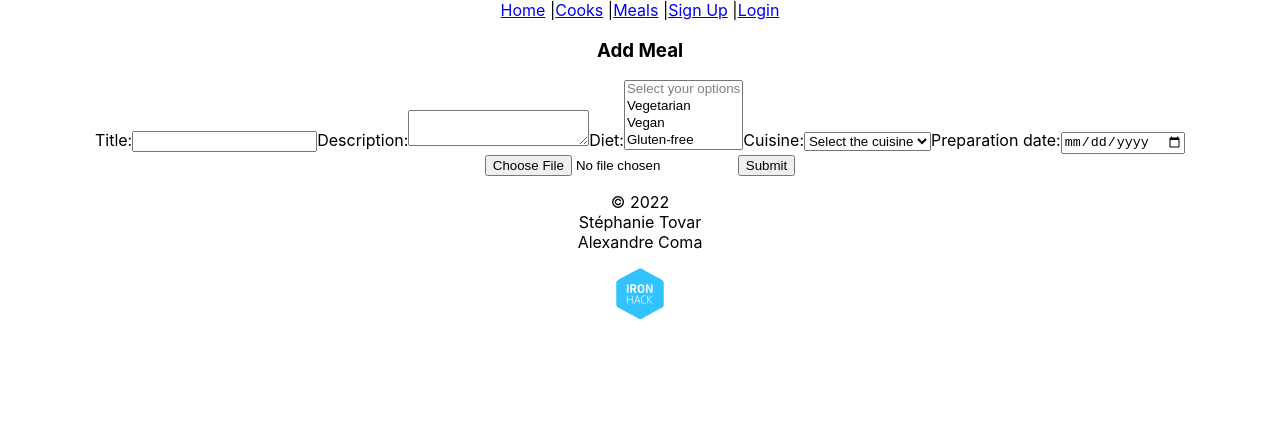
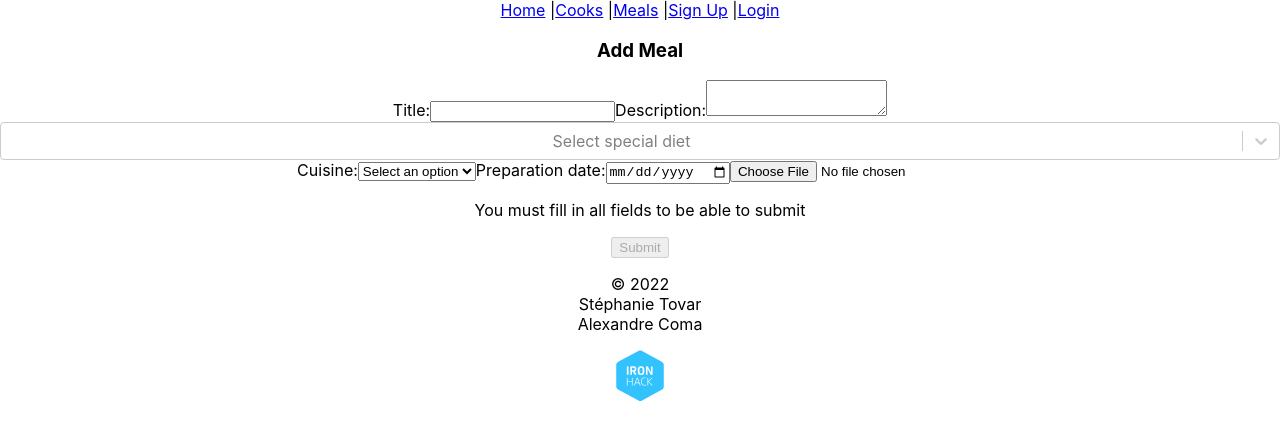
Before and after one commit to meal-next-door/client, a React (Create React App) app: page /create-meal in a window 1280 px wide. Shown: the top 440 px of the page. Built offline with nearby package versions, Linux system fonts and the light colour scheme; no server answers.

Commit message:
add multiple select in forms, modify code according to change in model, protected submit button and fix navbar

```diff
--- a/package.json
+++ b/package.json
@@ -11,6 +11,7 @@
     "react-dom": "^18.2.0",
     "react-router-dom": "^6.3.0",
     "react-scripts": "5.0.1",
+    "react-select": "^5.4.0",
     "web-vitals": "^2.1.4"
   },
   "scripts": {
--- a/src/App.js
+++ b/src/App.js
@@ -51,7 +51,7 @@ function App() {
 
   return (
     <div className="App">
-      <Navbar />
+      <Navbar refreshMeals={getAllMeals} />
 
       <Routes>
         <Route path="/" element={<HomePage users={users} meals={meals} />} />
--- a/src/components/CreateMeal.js
+++ b/src/components/CreateMeal.js
@@ -2,6 +2,7 @@ import { useState, useContext } from "react";
 import axios from "axios";
 import { AuthContext } from "../context/auth.context";
 import { useNavigate } from "react-router-dom";
+import Select from 'react-select';
 
 function AddMeal(props) {
     const [title, setTitle] = useState("");
@@ -9,9 +10,13 @@ function AddMeal(props) {
     const [diet, setDiet] = useState("");
     const [cuisine, setCuisine] = useState("");
     const [date, setDate] = useState("");
-    const { user } = useContext(AuthContext);
+
+    const [isValid, setIsValid] = useState(false);
+
     const navigate = useNavigate();
     const [errorMsg, setErrorMsg] = useState("");
+
+    const { user } = useContext(AuthContext);
     const storedToken = localStorage.getItem("authToken");
 
 
@@ -20,11 +25,9 @@ function AddMeal(props) {
         e.preventDefault();
         setErrorMsg("");
 
-        const requestBody = { title, description, diet, cuisine, date, cookId: user?._id };
+        const dietArr = diet.map(e => e.value)
 
-        props.refreshMeals((prevMeals) => {
-            return [requestBody, ...prevMeals];
-        })
+        const requestBody = { title, description, diet: dietArr, cuisine, date, cookId: user?._id };
 
         axios
             .post(
@@ -35,7 +38,10 @@ function AddMeal(props) {
                 setDiet("");
                 setCuisine("");
                 setDate("");
-                navigate(`/meals`)
+                navigate(`/meals`);
+                props.refreshMeals((prevMeals) => {
+                    return [requestBody, ...prevMeals];
+                })
             })
             .catch((error) => {
                 setErrorMsg("oops, error posting a new meal");
@@ -43,6 +49,23 @@ function AddMeal(props) {
             });
     };
 
+
+    const handleSelect = (e) => {
+        setDiet(e)
+        setIsValid(true)
+    }
+
+    // Select options using React-Select
+    const options = [
+        { value: 'vegetarian', label: 'Vegetarian' },
+        { value: 'vegan', label: 'Vegan' },
+        { value: 'gluten-free', label: 'Gluten-free' },
+        { value: 'dairy-free', label: 'Dairy-free' },
+        { value: 'allergens-free', label: 'Allergens-free' },
+        { value: 'sugar-free', label: 'Sugar-free' },
+        { value: 'kosher', label: 'Kosher' },
+        { value: 'halal', label: 'Halal' }
+    ]
 
 
     return (
@@ -63,6 +86,7 @@ function AddMeal(props) {
                     name="title"
                     value={title}
                     onChange={(e) => setTitle(e.target.value)}
+                    required
                 />
 
                 <label>Description:</label>
@@ -71,25 +95,15 @@ function AddMeal(props) {
                     name="description"
                     value={description}
                     onChange={(e) => setDescription(e.target.value)}
+                    required
                 />
 
-                <label>Diet:</label>
-                <select value={diet} onChange={(e) => setDiet(e.target.value)} multiple>
-                    <option value="" disabled selected>Select your options</option>
-                    <option value="vegetarian">Vegetarian</option>
-                    <option value="vegan">Vegan</option>
-                    <option value="gluten-free">Gluten-free</option>
-                    <option value="dairy-free">Dairy-free</option>
-                    <option value="allergens-free">Allergens-free</option>
-                    <option value="sugar-free">Sugar-free</option>
-                    <option value="kosher">Kosher</option>
-                    <option value="halal">Halal</option>
-                    <option value="none">None</option>
-                </select>
+
+                <Select options={options} onChange={handleSelect} placeholder="Select special diet" isMulti />
 
                 <label>Cuisine:</label>
-                <select value={cuisine} onChange={(e) => setCuisine(e.target.value)}>
-                    <option value="" disabled selected>Select the cuisine</option>
+                <select value={cuisine} onChange={(e) => setCuisine(e.target.value)} required>
+                    <option value="" disabled selected>Select an option</option>
                     <option value="chinese">Chinese</option>
                     <option value="french">French</option>
                     <option value="greek">Greek</option>
@@ -110,12 +124,13 @@ function AddMeal(props) {
                     name="date"
                     value={date}
                     onChange={(e) => setDate(e.target.value)}
+                    required
                 />
 
-                <input type="file"
-                />
+                <input type="file" />
 
-                <button type="submit">Submit</button>
+                {!isValid && <p>You must fill in all fields to be able to submit</p>}
+                <button type="submit" disabled={!isValid}>Submit</button>
             </form>
         </div>
     );
--- a/src/pages/EditMeal.js
+++ b/src/pages/EditMeal.js
@@ -1,7 +1,8 @@
 import axios from "axios";
-import { useEffect, useState } from "react";
-import { useParams, useNavigate } from "react-router-dom";
-
+import { useEffect, useState, useContext } from "react";
+import { useParams, useNavigate, NavLink } from "react-router-dom";
+import Select from 'react-select';
+import { AuthContext } from "../context/auth.context";
 
 function EditMeal() {
     const [title, setTitle] = useState("");
@@ -10,21 +11,25 @@ function EditMeal() {
     const [cuisine, setCuisine] = useState("");
     const [date, setDate] = useState("");
     const [cook, setCook] = useState("");
+
+    const [isValid, setIsValid] = useState(false);
+
     const { mealId } = useParams();
     const navigate = useNavigate();
+
     const storedToken = localStorage.getItem("authToken");
+    const { user } = useContext(AuthContext);
 
     useEffect(() => {
         axios
             .get(`${process.env.REACT_APP_API_URL}/meals/${mealId}`)
             .then((response) => {
-                const mealToUpdate = response.data;
-                setTitle(mealToUpdate.title);
-                setDescription(mealToUpdate.description);
-                setDiet(mealToUpdate.diet);
-                setCuisine(mealToUpdate.cuisine);
-                setDate(mealToUpdate.date);
-                setCook(mealToUpdate.cook.username);
+                setTitle(response.data.title);
+                setDescription(response.data.description);
+                setDiet(response.data.diet);
+                setCuisine(response.data.cuisine);
+                setDate(response.data.date);
+                setCook(response.data.cook.username);
             })
             .catch((error) => console.log(error));
 
@@ -33,19 +38,42 @@ function EditMeal() {
 
     const handleFormSubmit = (e) => {
         e.preventDefault();
-        const requestBody = { title, description, diet, cuisine, date, cook };
+        const dietArr = diet.map(e => e.value)
+
+        const requestBody = { title, description, diet: dietArr, cuisine, date, cookId: user?._id };
 
         axios
             .put(`${process.env.REACT_APP_API_URL}/meals/${mealId}`, requestBody, { headers: { Authorization: `Bearer ${storedToken}` } })
             .then((response) => {
+                console.log(response)
                 navigate(`/meals/${mealId}`)
-            });
+            })
+            .catch((error) => console.log(error));;
     };
 
 
+    const handleSelect = (e) => {
+        setDiet(e)
+        setIsValid(true)
+    }
+
+    // Select options using React-Select
+    const options = [
+        { value: 'vegetarian', label: 'Vegetarian' },
+        { value: 'vegan', label: 'Vegan' },
+        { value: 'gluten-free', label: 'Gluten-free' },
+        { value: 'dairy-free', label: 'Dairy-free' },
+        { value: 'allergens-free', label: 'Allergens-free' },
+        { value: 'sugar-free', label: 'Sugar-free' },
+        { value: 'kosher', label: 'Kosher' },
+        { value: 'halal', label: 'Halal' }
+    ]
+
+
+
     return (
-        <div className="EditProjectPage">
-            <h3>Edit the Project</h3>
+        <div className="EditMeal">
+            <h3>Edit your meal</h3>
 
             <form onSubmit={handleFormSubmit}>
 
@@ -55,6 +83,7 @@ function EditMeal() {
                     name="title"
                     value={title}
                     onChange={(e) => setTitle(e.target.value)}
+                    required
                 />
 
                 <label>Description:</label>
@@ -62,38 +91,50 @@ function EditMeal() {
                     name="description"
                     value={description}
                     onChange={(e) => setDescription(e.target.value)}
+                    required
                 />
 
-                <label>Diet:</label>
-                <textarea
-                    name="diet"
-                    value={diet}
-                    onChange={(e) => setDiet(e.target.value)}
-                />
+                <Select options={options} value={diet.value} onChange={handleSelect} placeholder="Select special diet" isMulti />
 
                 <label>Cuisine:</label>
-                <textarea
-                    name="cuisine"
-                    value={cuisine}
-                    onChange={(e) => setCuisine(e.target.value)}
-                />
+                <select value={cuisine} onChange={(e) => setCuisine(e.target.value)}>
+                    <option value="" disabled>Select the cuisine</option>
+                    <option value="chinese">Chinese</option>
+                    <option value="french">French</option>
+                    <option value="greek">Greek</option>
+                    <option value="indian">Indian</option>
+                    <option value="italian">Italian</option>
+                    <option value="japanese">Japanese</option>
+                    <option value="lebanese">Lebanese</option>
+                    <option value="mediterranean">Mediterranean</option>
+                    <option value="mexican">Mexican</option>
+                    <option value="lebanese">Peruvian</option>
+                    <option value="lebanese">Spanish</option>
+                    <option value="thai">Thai</option>
+                </select>
 
                 <label>Date:</label>
-                <textarea
+                <input
+                    type="date"
                     name="date"
                     value={date}
                     onChange={(e) => setDate(e.target.value)}
+                    required
                 />
 
                 <label>Cook:</label>
-                <textarea
+                <input
+                    type="text"
                     name="cook"
                     value={cook}
                     onChange={(e) => setCook(e.target.value)}
+                    readOnly
+                    required
                 />
 
-                <button type="submit">Update your meal</button>
-
+                {!isValid && <p>You must fill in all fields to be able to update</p>}
+                <button type="submit" disabled={!isValid}>Update</button>
+                <NavLink to={`/meals/${mealId}`}><button>Back to meal details</button></NavLink>
             </form>
         </div>
     );
--- a/src/pages/HomePage.js
+++ b/src/pages/HomePage.js
@@ -1,7 +1,6 @@
 import { NavLink } from "react-router-dom";
 
 function HomePage(props) {
-
 
     const users = props.users;
     const meals = props.meals;
@@ -15,7 +14,6 @@ function HomePage(props) {
         recentMeals = mealCopy?.sort((a, b) => b.createdAt.localeCompare(a.createdAt)).slice(0, 1);
     }
 
-    console.log(props)
     return (
         <div>
             <div className="cover">
```
Also changed, not shown: src/components/Navbar.js (+6 -2 lines), src/pages/MealDetails.js (+13 -5 lines), src/pages/MealsList.js (+9 -4 lines), 1 other file (tests, documents, lock files or other folders).
